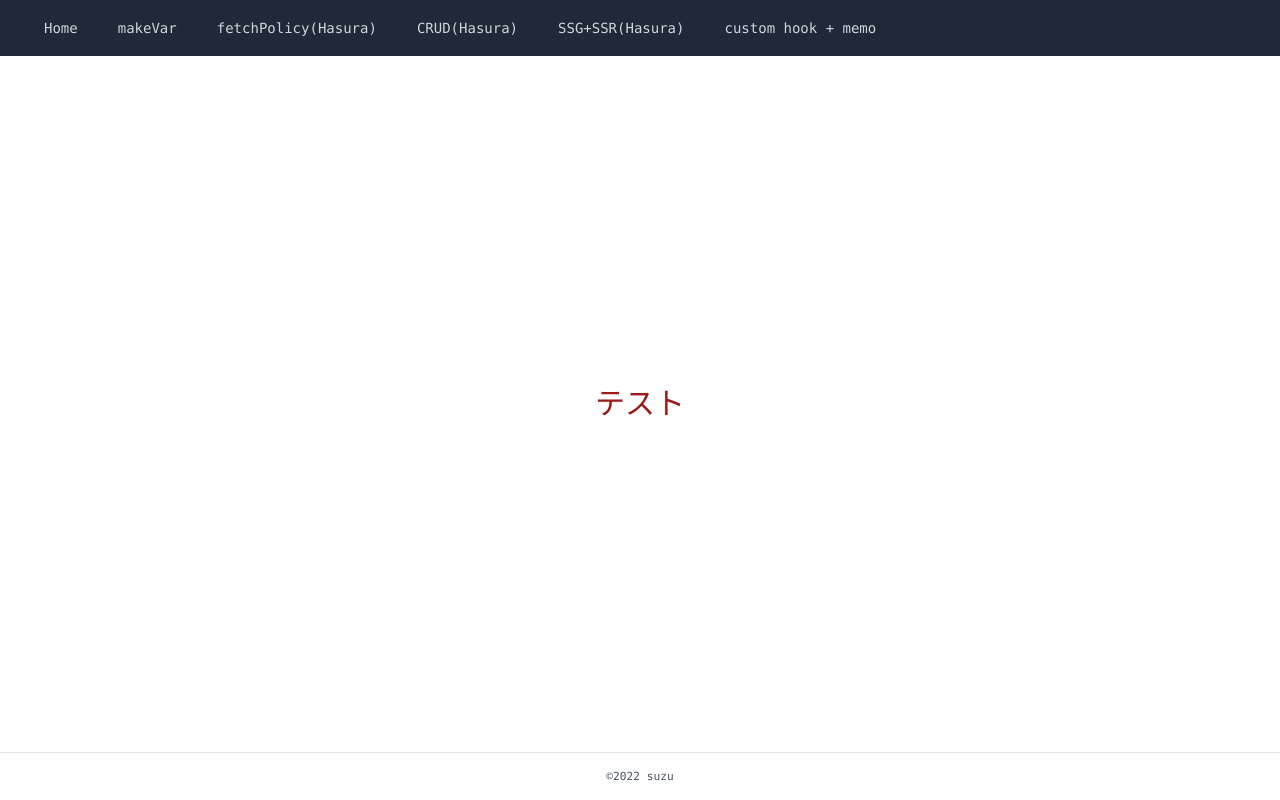
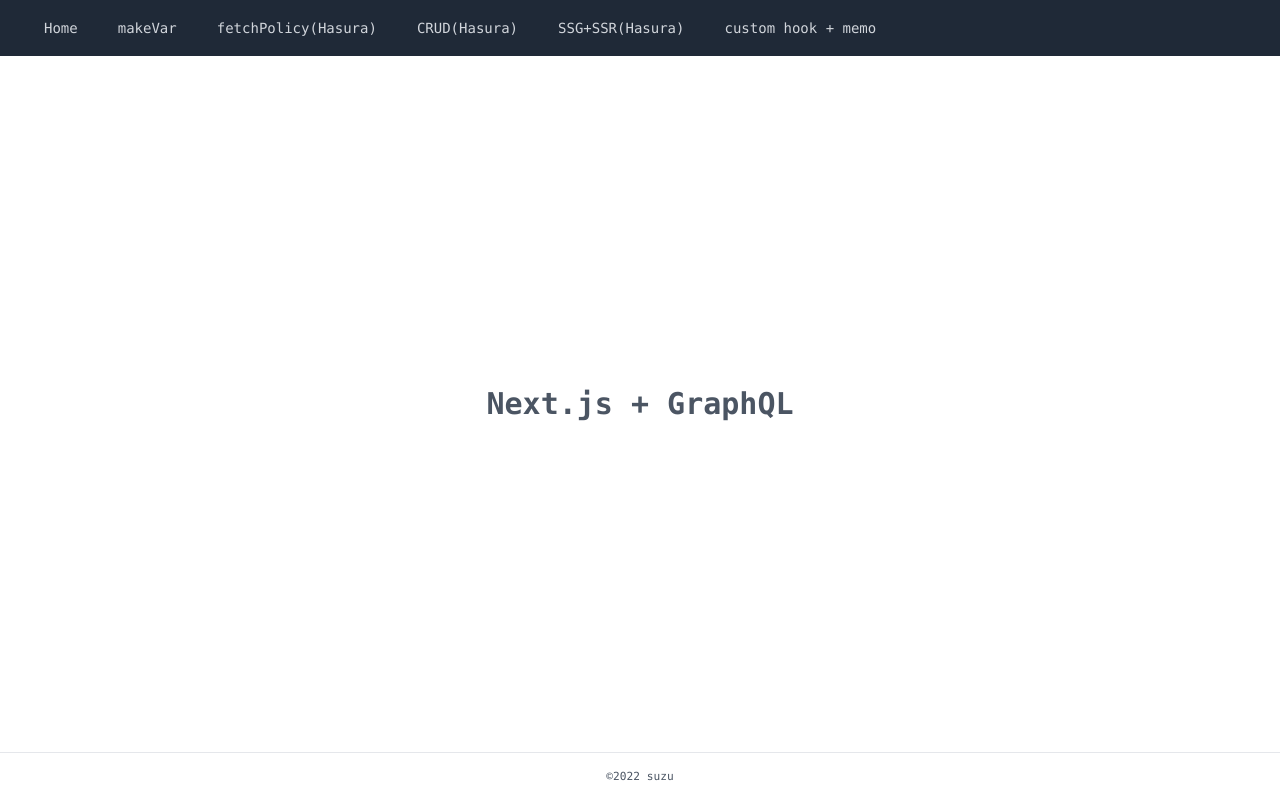
Before and after one commit to suzu1997/hasura-graphql-practice, a Next.js app: page / in a window 1280 px wide. Built offline with nearby package versions, Linux system fonts and the light colour scheme.

Commit message:
Homeのページの中身を変更

```diff
--- a/src/pages/index.tsx
+++ b/src/pages/index.tsx
@@ -1,14 +1,11 @@
-import type { NextPage } from 'next'
-import Head from 'next/head'
-import Image from 'next/image'
-import styles from '../styles/Home.module.css'
+import type { NextPage } from 'next';
 
 const Home: NextPage = () => {
   return (
-    <div>
-      <h1 className="text-red-800 text-3xl">テスト</h1>
-    </div>
-  )
-}
+    <>
+      <p className="text-3xl font-bold">Next.js + GraphQL</p>
+    </>
+  );
+};
 
-export default Home
+export default Home;
```
Also changed, not shown: 1 other file (tests, documents, lock files or other folders).
